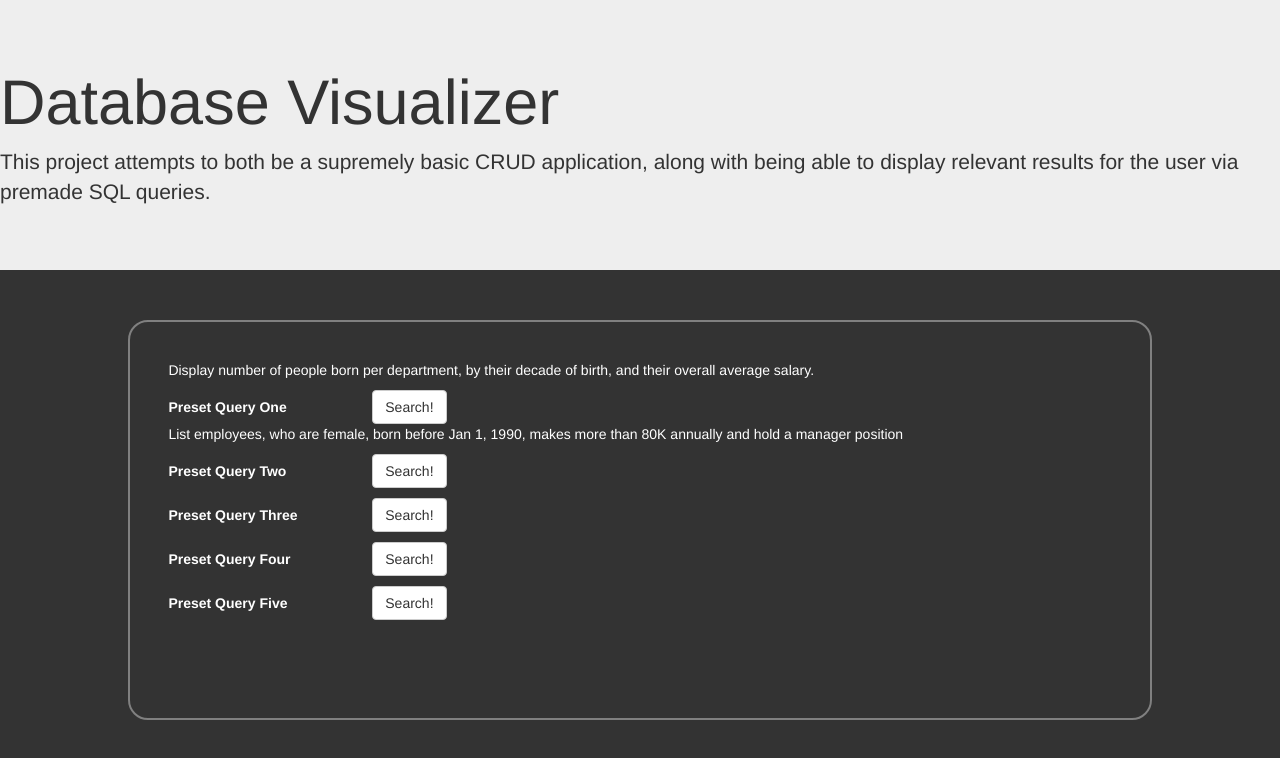
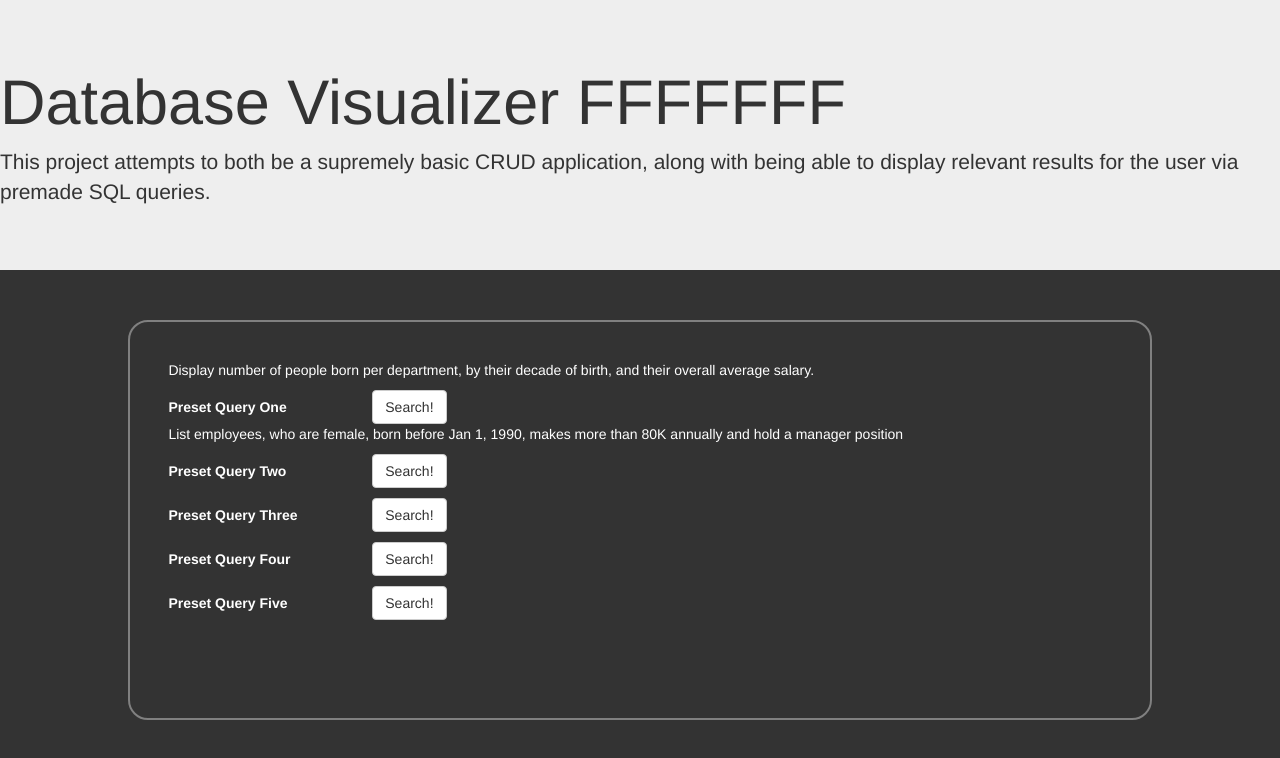
Before and after one commit to Happimir/Database_CRUD, a plain HTML site: page WebContent/index.html in a window 1280 px wide. Drawn offline with nearby package versions, Linux system fonts and the light colour scheme.

Commit message:
Checking the changes

```diff
--- a/WebContent/index.html
+++ b/WebContent/index.html
@@ -14,7 +14,7 @@
 
 
 		<div class="jumbotron">
-		<h1>Database Visualizer</h1>
+		<h1>Database Visualizer FFFFFFF</h1>
 		<p>This project attempts to both be a supremely basic CRUD application, along
 		with being able to display relevant results for the user via premade SQL queries. </p>
 
```
Also changed, not shown: .settings/org.eclipse.wst.common.project.facet.core.xml (added), 10 other files.
